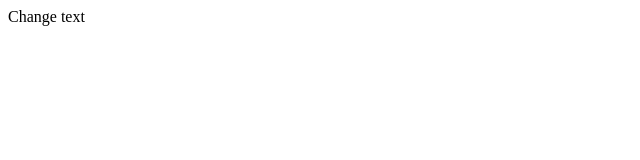
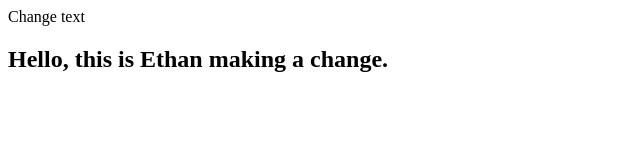
Before and after one commit to lmgary121/test, a plain HTML site: page index.html in a window 1280 px wide. Shown: the whole page, without its empty margins (0-640 px from the left). Drawn offline with Linux system fonts and the light colour scheme.

Commit message:
updated index.html

```diff
--- a/index.html
+++ b/index.html
@@ -1 +1,2 @@
 <div>Change text</div>
+<h2>Hello, this is Ethan making a change.</h2>
```
